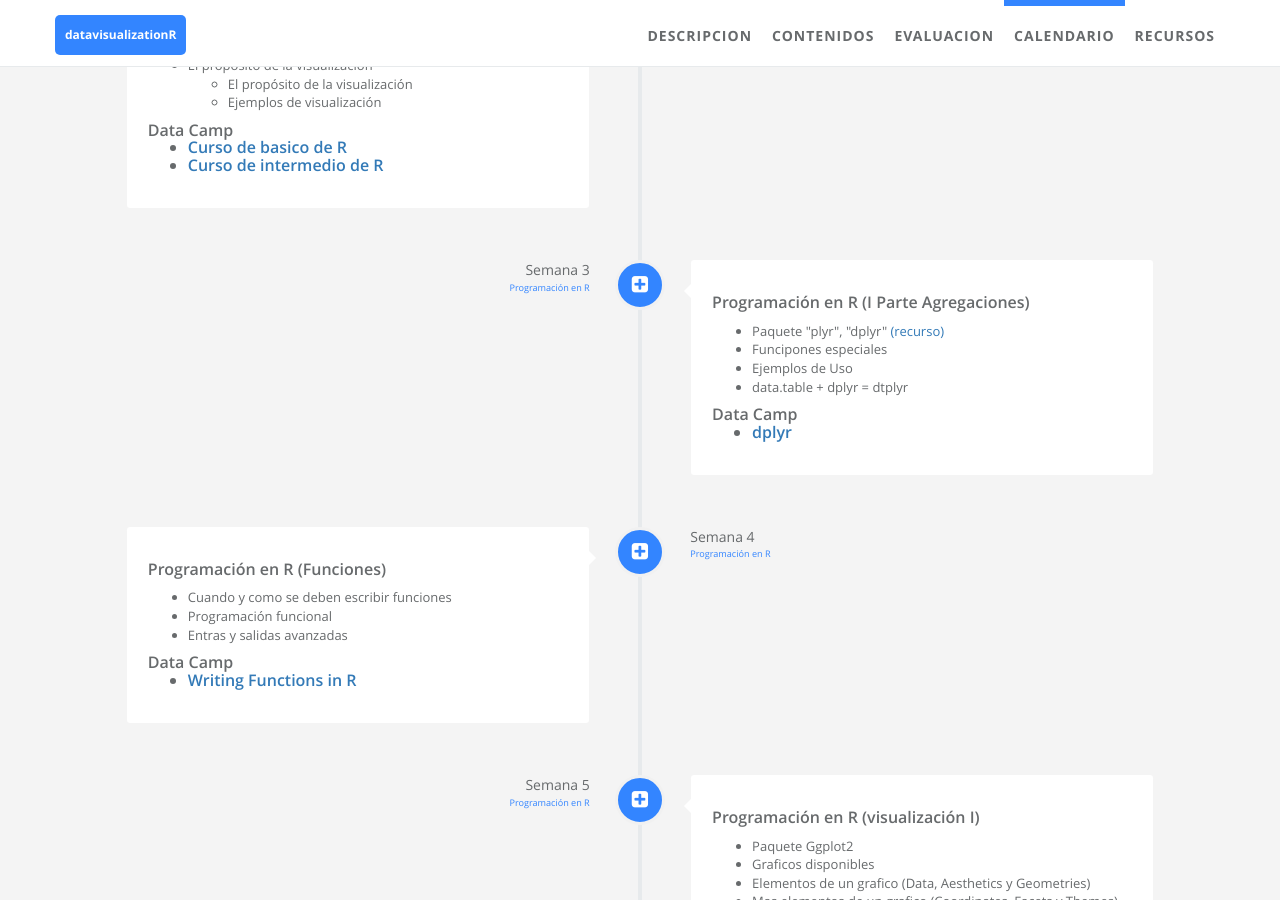
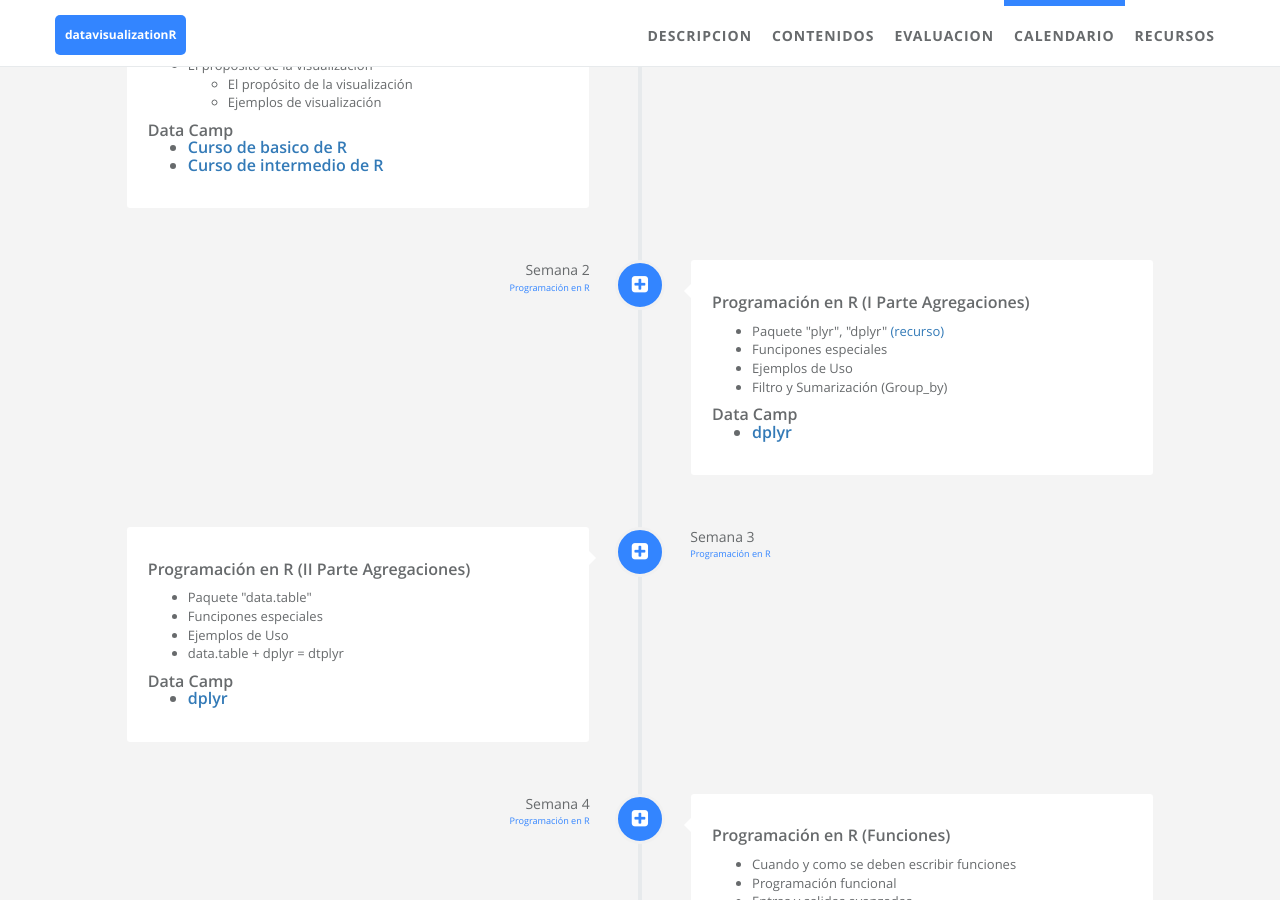
Before and after one commit to JoraJora/datavisualizationR, a Jekyll site: the page built from index.html, in a window 1280 px wide and 900 px high, scrolled down 2494 px. Built offline with Jekyll 4.4.1, drawn with Linux system fonts in a browser that asks for light colours.

Commit message:
Cambios en el contenido de la clase 11/08/2017

```diff
--- a/_data/index/careers.yml
+++ b/_data/index/careers.yml
@@ -7,8 +7,8 @@
     detail: <h3> Introducción </h3>
             <ul>
               <li> Presentación de Curso
-              <li> Introducción a la Programación
-              <li> Elementos basicos de R
+              <li> <a href = "http://www.deakin.edu.au/sebe/it/codecomp/sit102/scr/Slides/SIT102-02-Introduction-to-SIT102.pdf"> Introducción a la Programación  </a>
+              <li> <a href = "http://jkcray.maths.ul.ie/ms4024/R-Slides.pdf"> Elementos basicos de R </a>
               <li> El propósito de la visualización
               <ul>
                 <li> El propósito de la visualización
@@ -37,11 +37,35 @@
               <li> Paquete "plyr", "dplyr" <a href = "http://ict.udlap.mx/people/carlos/is341/bases03.html"> (recurso) </a>
               <li> Funcipones especiales
               <li> Ejemplos de Uso
+              <li> Filtro y Sumarización (Group_by)
+            </ul>
+            <h3> Data Camp
+            <ul>
+              <li> <a href = "https://www.datacamp.com/courses/dplyr-data-manipulation-r-tutorial"> dplyr </a>
+            </UL>
+
+    i18n: week_2_desc
+  date:
+    detail: Semana 2
+    i18n: week_2_desc
+  job:
+    detail: Programación en R
+    i18n: week_2_jon
+  icon: fa-plus-square
+- name:
+    detail:
+    i18n:
+  desc:
+    detail: <h3> Programación en R (II Parte Agregaciones) </h3>
+            <UL>
+              <li> Paquete "data.table"
+              <li> Funcipones especiales
+              <li> Ejemplos de Uso
               <li> data.table + dplyr = dtplyr
             </ul>
             <h3> Data Camp
             <ul>
-              <li> <a href = "https://www.datacamp.com/courses/dplyr-data-manipulation-r-tutorial"> dplyr </a>
+              <li> <a href = "https://www.datacamp.com/courses/data-table-data-manipulation-r-tutorial"> dplyr </a>
             </UL>
 
     i18n: week_3_desc
```
